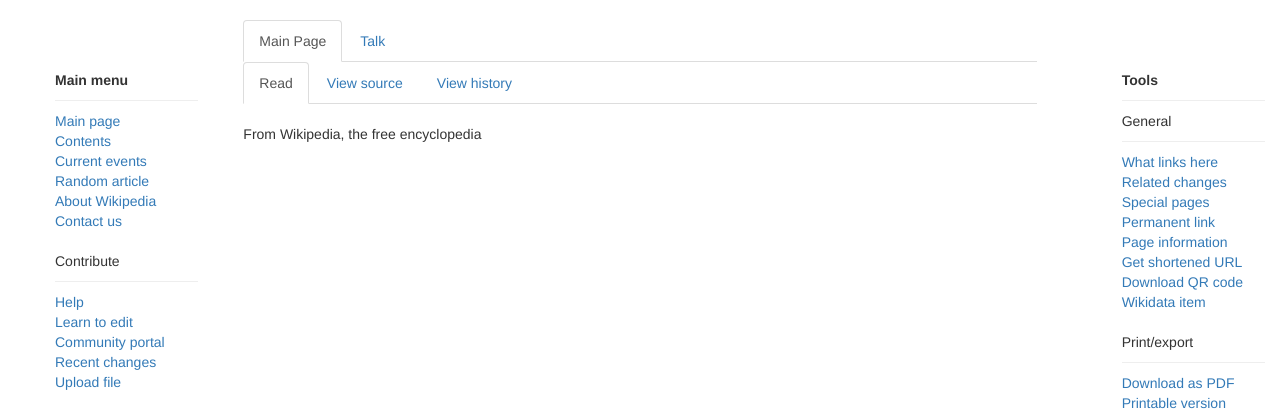
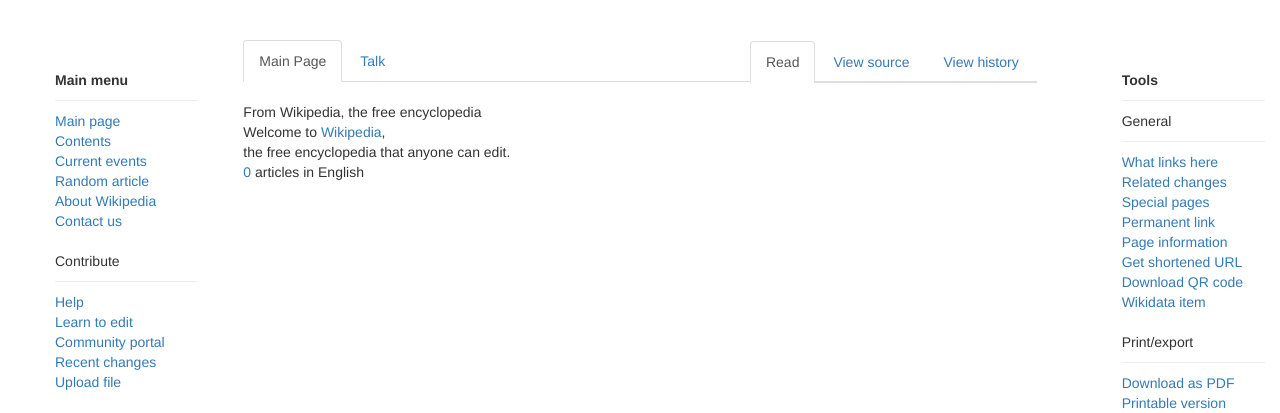
Before and after one commit to yuemanwai/Sem2-EA-wikipedia, a Flask app: page / in a window 1280 px wide. Shown: the part 55-468 px from the top of the page. Run offline with Flask 3, Linux system fonts and the light colour scheme; the visitor is signed in with stand-in values (Sample User, id 1); data comes from the database, SQL or seed files in the repository; data that the repository does not hold is empty; some libraries are stand-ins or nearby versions.

Commit message:
Complete tablist

```diff
--- a/app/templates/_post.html.j2
+++ b/app/templates/_post.html.j2
@@ -1,11 +1,9 @@
+{# 用左呢個_post.html.j2會令tablist失效 #}
 <table class="table table-hover">
     <tr>
         <td>
-            {% if post %}
             {{ post.article_content }}
-            {% else %}
-            <h3>&emsp;&emsp;<b>{{ _("The article that you're looking for doesn't exist.") }}</b></h3>
-            {% endif %}
+
         </td>
     </tr>
 </table>
--- a/app/templates/base.html.j2
+++ b/app/templates/base.html.j2
@@ -210,6 +210,8 @@
         {% if title != "Wikipedia, the free encyclopedia" %}
         <h2>{{ title }}</h2>
         <hr>
+        {% else %}
+        <br/>
         {% endif %}
         {% block app_content %} {% endblock app_content %}
       </div>
--- a/app/templates/base2.html.j2
+++ b/app/templates/base2.html.j2
@@ -20,9 +20,9 @@
     <!-- main page 子層 -->
     <div id="mainpage" class="tab-pane fade in active">
       <div>
-        {# 這裏强行用transform把子層向上移, 和父層重疊了, 但會把內容全都顯示出來 #}
-        {# 被我拿掉了 style="float: right;transform: translate(0px, -42px);" #}
-        <ul class="nav nav-tabs">
+        {# 這裏强行用transform把子層向上移, 和父層重疊了, 暫時未出意外 #}
+        {# 被我拿掉了 style="float: right;transform: translate(0px, -41px);" #}
+        <ul class="nav nav-tabs" style="float: right;transform: translate(0px, -41px);">
           <li class="active"><a data-toggle="tab" href="#mainpage_read">{{ _('Read') }}</a></li>
           <li><a data-toggle="tab" href="#mainpage_view_source">{{ _('View source') }}</a></li>
           <li><a data-toggle="tab" href="#mainpage_view_history">{{ _('View history') }}</a></li>
@@ -32,20 +32,22 @@
         <div id="mainpage_read" class="tab-pane fade in active">
           <br />
           {{ _('From Wikipedia, the free encyclopedia') }}
-          {# {% block read %}{% endblock read %} #}
+          <br />
+          {% block read %}{% endblock read %}
         </div>
         <div id="mainpage_view_source" class="tab-pane fade">
-          {# {% block view_source %}{% endblock view_source %} #}
+          {% block view_source %}{% endblock view_source %}
         </div>
         <div id="mainpage_view_history" class="tab-pane fade">
-          {# {% block view_history %}{% endblock view_history %} #}
+          {% block view_history %}{% endblock view_history %}
         </div>
       </div>
-
     </div>
     <!-- Talk 子層 -->
     <div id="talk" class="tab-pane fade">
-      <ul class="nav nav-tabs">
+      {# 這裏强行用transform把子層向上移, 和父層重疊了, 暫時未出意外 #}
+      {# 被我拿掉了 style="float: right;transform: translate(0px, -41px);" #}
+      <ul class="nav nav-tabs" style="float: right;transform: translate(0px, -41px);">
         <li class="active"><a data-toggle="tab" href="#talk_read">Read</a></li>
         <li><a data-toggle="tab" href="#talk_view_source">View source</a></li>
         <li><a data-toggle="tab" href="#talk_view_history">View history</a></li>
--- a/app/templates/index.html.j2
+++ b/app/templates/index.html.j2
@@ -6,9 +6,11 @@
     {{ _('the free encyclopedia that anyone can edit.') }}<br>
     <a href="{{ url_for('index') }}">{{ _('%(numofposts)d', numofposts=posts|length) }}</a>{{ _(' articles in
     English') }}
+    {% if post %}
     {% for post in posts %}
-    {% include "_post.html.j2" %}
+    {{ post.article_content }}
     {% endfor %}
+    {% endif %}
 
 </div>
 {% endblock read %}
--- a/app/templates/random_article.html.j2
+++ b/app/templates/random_article.html.j2
@@ -1,8 +1,12 @@
 {% extends "base2.html.j2" %}
 {% block read %}
+{% if post %}
 {% for post in posts %}
-{% include "_post.html.j2" %}
+{{ post.article_content }}
 {% endfor %}
+{% else %}
+<h3>&emsp;&emsp;<b>{{ _("The article that you're looking for doesn't exist.") }}</b></h3>
+{% endif %}
 {% endblock read %}
 
 {% block view_source %}view_source{% endblock view_source %}
```
